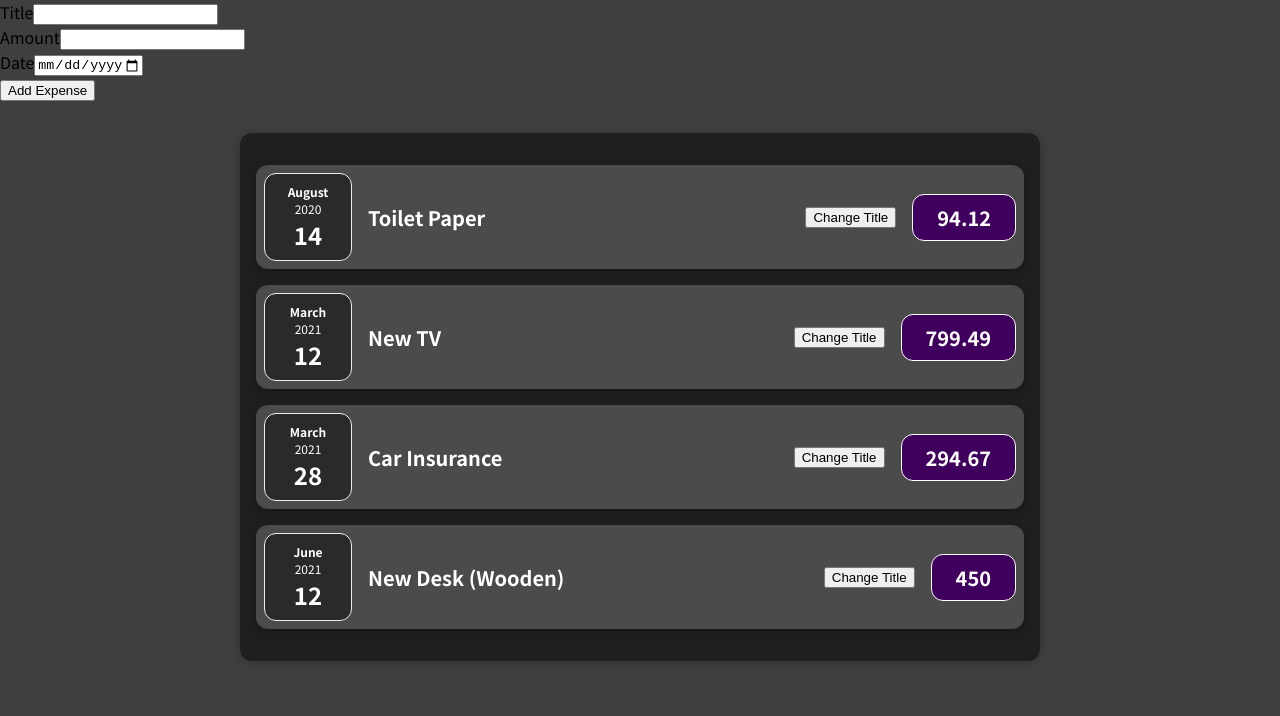
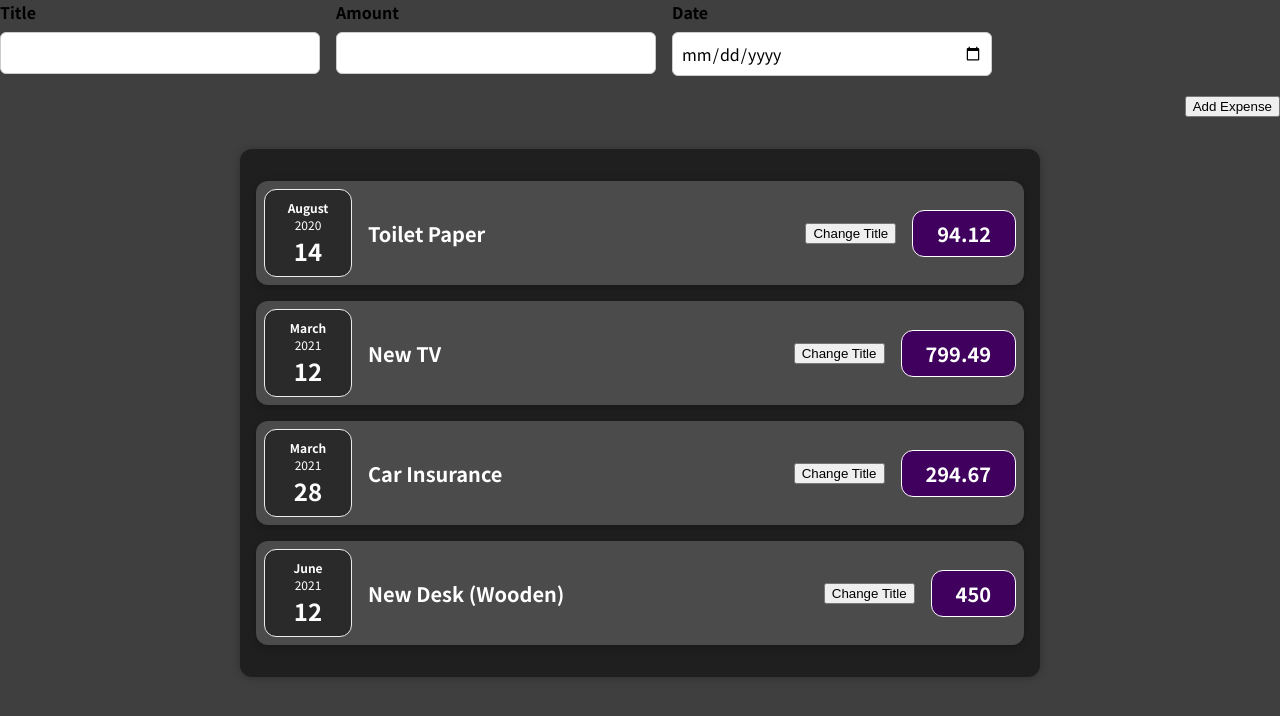
Before and after one commit to johndbigboi/Expense-Tracker, a React (Create React App) app in the folder react-expense-tracker/: page / in a window 1280 px wide. Shown: the top 716 px of the page. Built offline with nearby package versions, Linux system fonts and the light colour scheme.

Commit message:
Adding style to ExpenseForm.js from ExpenseFrom.css

```diff
--- a/react-expense-tracker/src/components/NewExpense/ExpenseForm.js
+++ b/react-expense-tracker/src/components/NewExpense/ExpenseForm.js
@@ -1,23 +1,25 @@
 import { React } from 'react';
+
+import './ExpenseForm.css';
 
 const ExpenseForm = () => {
   return (
     <form>
-      <div>
-        <div>
+      <div className="new-expense__controls">
+        <div className="new-expense__control">
           <label>Title</label>
           <input type="text" />
         </div>
-        <div>
+        <div className="new-expense__control">
           <label>Amount</label>
           <input type="number" min="0.01" step="0.01" />
         </div>
-        <div>
+        <div className="new-expense__control">
           <label>Date</label>
           <input type="date" min="2021-01-01" max="2023-12-31" />
         </div>
       </div>
-      <div>
+      <div className="new-expense__actions">
         <button type="submit"> Add Expense</button>
       </div>
     </form>
```
